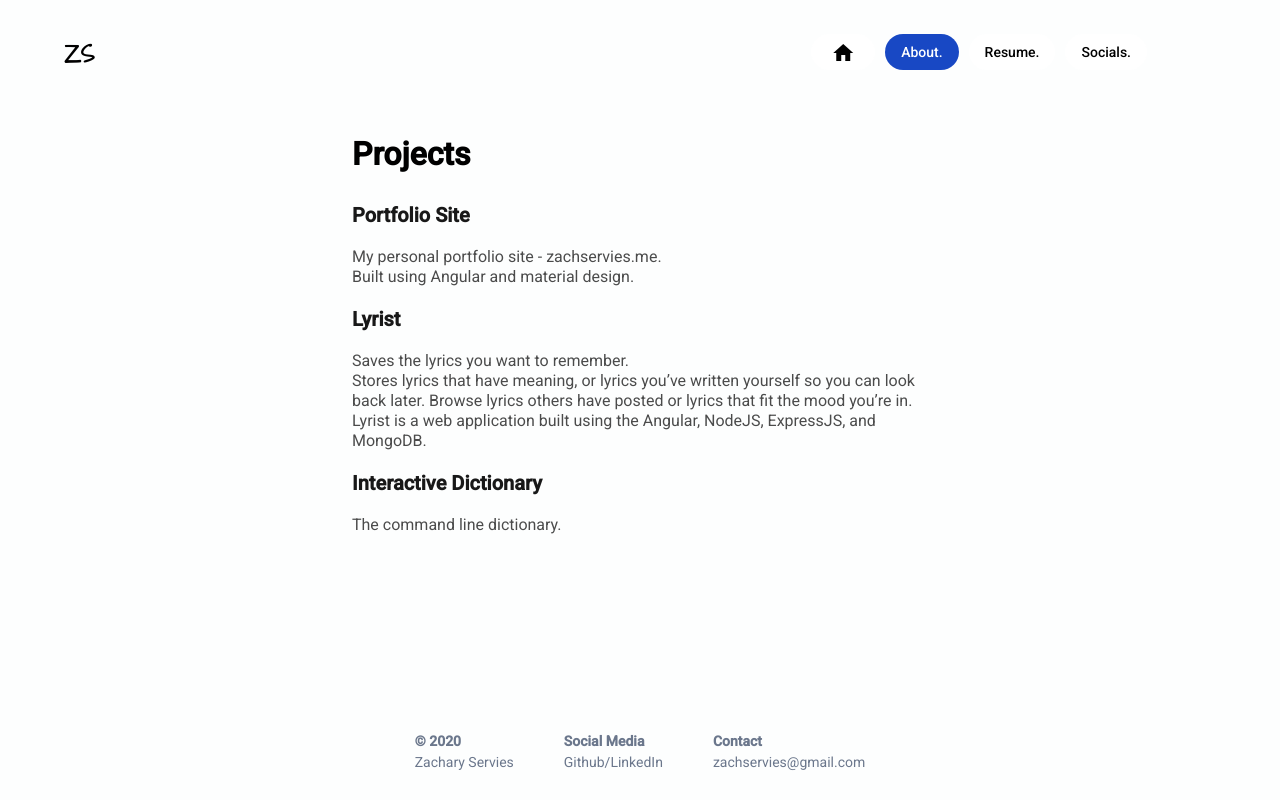
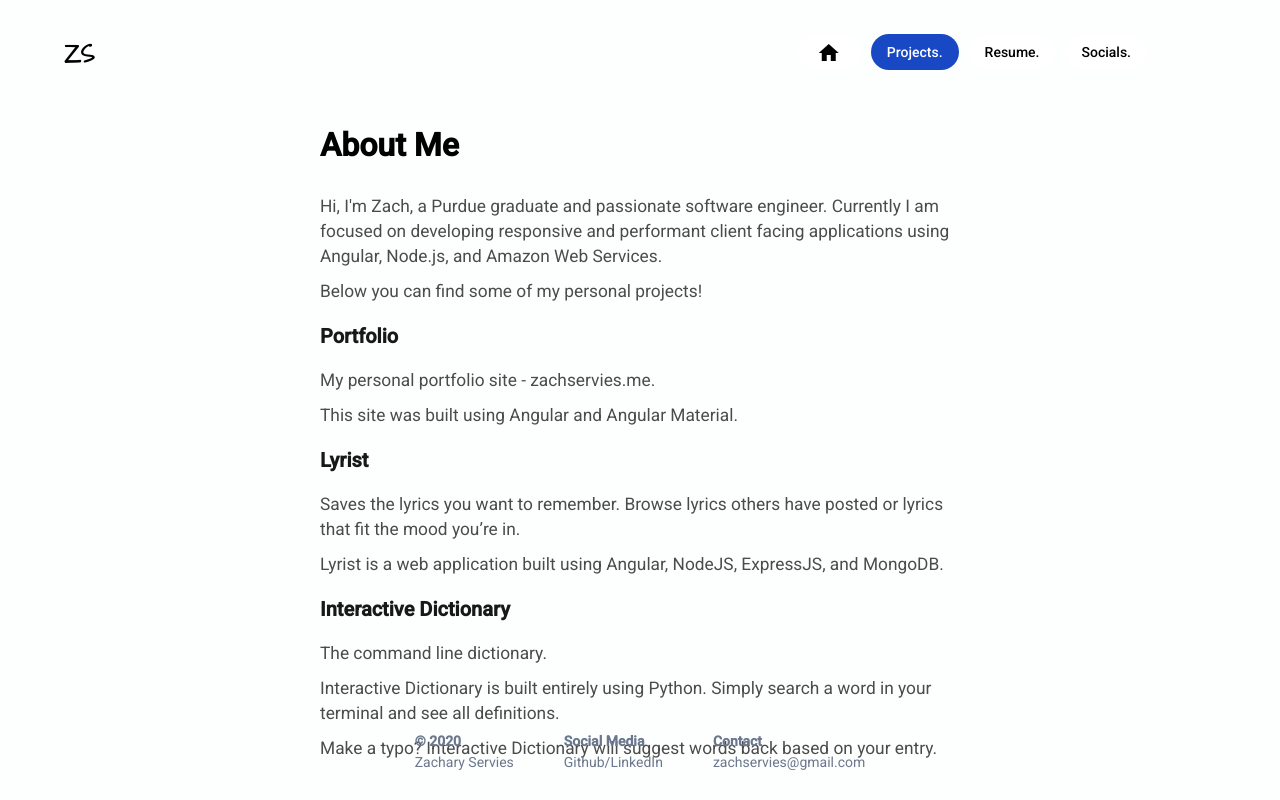
Before and after one commit to zservies/portfolio, an Angular app: page /about in a window 1280 px wide. Built offline with nearby package versions, Linux system fonts and the light colour scheme.

Commit message:
Added content to about page. Gave basic styling to project content.

```diff
--- a/src/app/about/about.component.html
+++ b/src/app/about/about.component.html
@@ -1,27 +1,36 @@
-<div class = "about-wrapper">
-  <div class = "content-container">
-    <h1 class = "about">Projects</h1>
-    <h3 class = "sub-header">Portfolio Site</h3>
+<div class="about-wrapper">
+  <div class="content-container">
+    <h1 class="about">About Me</h1>
+    <p>Hi, I'm Zach, a Purdue graduate and passionate software engineer. Currently I am focused on developing responsive and performant client facing applications using Angular, Node.js, and Amazon Web Services.</p>
+    <p>Below you can find some of my personal projects!</p>
+    <div>
+      <h3 class="sub-header"><a href="https://github.com/zservies/lyrist" target="_blank">Portfolio</a></h3>
       <p>
         My personal portfolio site - zachservies.me.
       </p>
       <p>
-      Built using Angular and material design.
+        This site was built using Angular and Angular Material.
       </p>
-    <h3 class = "sub-header">Lyrist</h3>
+    </div>
+    <div>
+      <h3 class="sub-header"><a href="https://github.com/zservies/lyrist" target="_blank">Lyrist</a></h3>
       <p>
-      Saves the lyrics you want to remember.
+        Saves the lyrics you want to remember. Browse lyrics others have posted or lyrics that fit the mood you’re in.
       </p>
       <p>
-      Stores lyrics that have meaning, or lyrics you’ve written yourself so you can look back later. Browse lyrics others have posted or lyrics that fit the mood you’re in.
+        Lyrist is a web application built using Angular, NodeJS, ExpressJS, and MongoDB.
+      </p>
+    </div>
+    <div>
+      <h3 class="sub-header"><a href="https://github.com/zservies/InteractiveDictionary" target="_blank"> Interactive Dictionary</a></h3>
+      <p>The command line dictionary.</p>
+      <p>
+        Interactive Dictionary is built entirely using Python. Simply search a word in your terminal and see all definitions.
       </p>
       <p>
-      Lyrist is a web application built using the Angular, NodeJS, ExpressJS, and MongoDB.
-    </p>
-    <h3 class = "sub-header">Interactive Dictionary</h3>
-    <p>The command line dictionary.</p>
-    <p>
-
+        Make a typo? Interactive Dictionary will suggest words back based on your entry.
       </p>
     </div>
+
   </div>
+</div>
--- a/src/app/about/about.component.scss
+++ b/src/app/about/about.component.scss
@@ -2,11 +2,12 @@
   display: flex;
   justify-content: center;
   align-items: center;
-  height: 60vh;
-  width: 100vw;
+  height: 80%;
+  width: 100%;
 }
 .content-container {
-  width: 45%;
+  width: 50%;
+  height: 95%;
 }
 .about {
   margin: 30px 0;
@@ -18,5 +19,14 @@
 }
 p {
   opacity: 0.7;
-  line-height: 20px;
+  line-height: 25px;
+  font-size: 13pt;
+  margin: 10px 0;
 }
+a {
+  text-decoration: none;
+  color: black;
+}
+a:hover {
+  color: #6b778c;
+}
--- a/src/app/nav-header/nav-header.component.html
+++ b/src/app/nav-header/nav-header.component.html
@@ -5,7 +5,7 @@
       <button mat-flat-button [ngClass] = "{'selected-nav': (buttonToggled.home.isToggled)}" (click) = "toggleNav('home')">
         <i class="material-icons">home</i>
       </button>
-      <button mat-flat-button [ngClass] = "{'selected-nav': (buttonToggled.about.isToggled)}" (click) = "toggleNav('about')">About.</button>
+      <button mat-flat-button [ngClass] = "{'selected-nav': (buttonToggled.about.isToggled)}" (click) = "toggleNav('about')">Projects.</button>
       <button mat-flat-button [ngClass] = "{'selected-nav': (buttonToggled.resume.isToggled)}" (click) = "toggleNav('resume')">Resume.</button>
       <button mat-flat-button [ngClass] = "{'selected-nav': (buttonToggled.socials.isToggled)}" (click) = "toggleNav('socials')">Socials.</button>
     </div>
```
Lines whose indentation alone changed are shown as unchanged.
